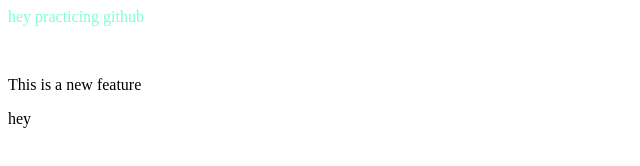
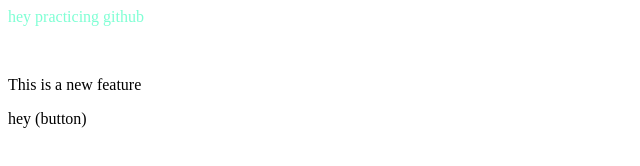
Before and after one commit to Sahil-XD-bit/FTD-REPO, a plain HTML site: page index.html in a window 1280 px wide. Shown: the full height of the page, 0-640 px from the left. Drawn offline with Linux system fonts and the light colour scheme.

```diff
--- a/index.html
+++ b/index.html
@@ -1,3 +1,3 @@
 <p style="color: aquamarine;">hey practicing github</p><br>
 <p>This is a new feature</p>
-<p>hey</p>
+<p>hey (button)</p>
```
